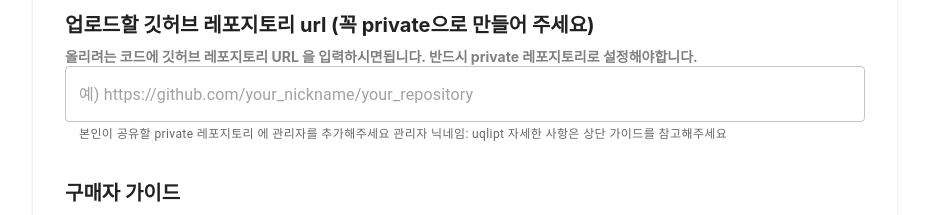
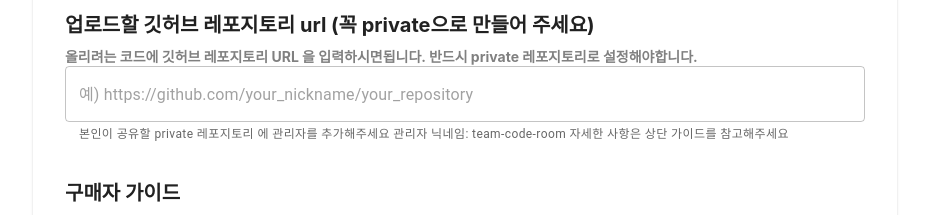
Before and after one commit to Pipe-Business/CodeRoomReboot, a React (Create React App) app: page /create/code in a window 1280 px wide. Shown: the part 920-1135 px from the top of the page, without its empty margins (175-1104 px from the left). Built offline with nearby package versions, Linux system fonts and the light colour scheme.

Commit message:
modify. 관리자 닉네임 team-code-room으로 변경

```diff
--- a/src/pages/createCode/CreateCodePage.tsx
+++ b/src/pages/createCode/CreateCodePage.tsx
@@ -360,7 +360,7 @@ const CreateCodePage: FC<Props> = () => {
                     onChange={onChangeGithubUrl}
                     placeholder={'예) https://github.com/your_nickname/your_repository'}
                     fullWidth
-                    helperText={'본인이 공유할 private 레포지토리 에 관리자를 추가해주세요 관리자 닉네임: uqlipt 자세한 사항은 상단 가이드를 참고해주세요'}
+                    helperText={'본인이 공유할 private 레포지토리 에 관리자를 추가해주세요 관리자 닉네임: team-code-room 자세한 사항은 상단 가이드를 참고해주세요'}
                     type={'url'} />
             </div>
 
--- a/src/pages/help/HelpPage.tsx
+++ b/src/pages/help/HelpPage.tsx
@@ -41,7 +41,7 @@ const HelpPage: FC<Props> = () => {
 						<li style={{margin:'8px'}}>좌측에 있는 <strong>Collaborators</strong>를 클릭한 후 <strong>Add People</strong>를 클릭합니다.</li>
 						<img src='/githubInvite2.png' alt='githubInvite2.png' />
 						<Box height={'16px'}/>
-						<li style={{margin:'8px'}}>관리자 닉네임을 입력하여 초대합니다. (관리자 닉네임 : <strong>uqlipt</strong>)</li>
+						<li style={{margin:'8px'}}>관리자 닉네임을 입력하여 초대합니다. (관리자 닉네임 : <strong>team-code-room</strong>)</li>
 						<img src='/githubInvite3.png' alt='githubInvite3.png' />
 					</ol>
 				</div>
@@ -79,7 +79,7 @@ const HelpPage: FC<Props> = () => {
 			{/*<h3>1. 코드를 깃허브에 정리하기 </h3>*/}
 			{/*<div>여러분의 코드를 깃허브 레포지토리에 정리해보세요. readme 문서에는 코드에 대한 전반적인 흐름이나 주요기능에 대한 설명을 자세하게 작성하면 좋습니다.</div>*/}
 			{/*<h3>2.관리자 초대하기</h3>*/}
-			{/*<div>여러분의 코드가 깃허브에 정리가 됐다면 관리자를 꼭 초대해야됩니다. 관리자 닉네임: uqlipt</div>*/}
+			{/*<div>여러분의 코드가 깃허브에 정리가 됐다면 관리자를 꼭 초대해야됩니다. 관리자 닉네임: team-code-room</div>*/}
 			{/*<h4>Q: 왜 관리자를 초대해야되죠?</h4>*/}
 			{/*<div>A: 코드룸은 관리자가 코드를 내부적인 심사를 통해 게시를 하기때문에 </div>*/}
 
```
